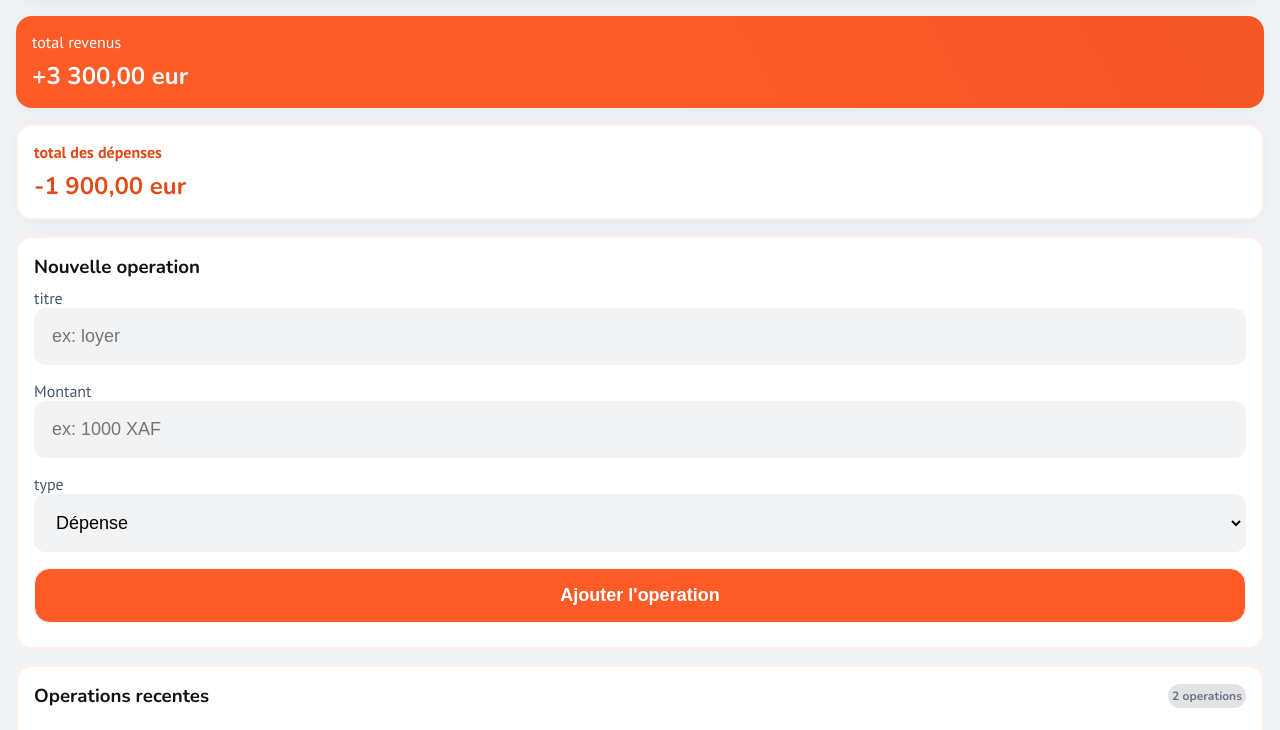
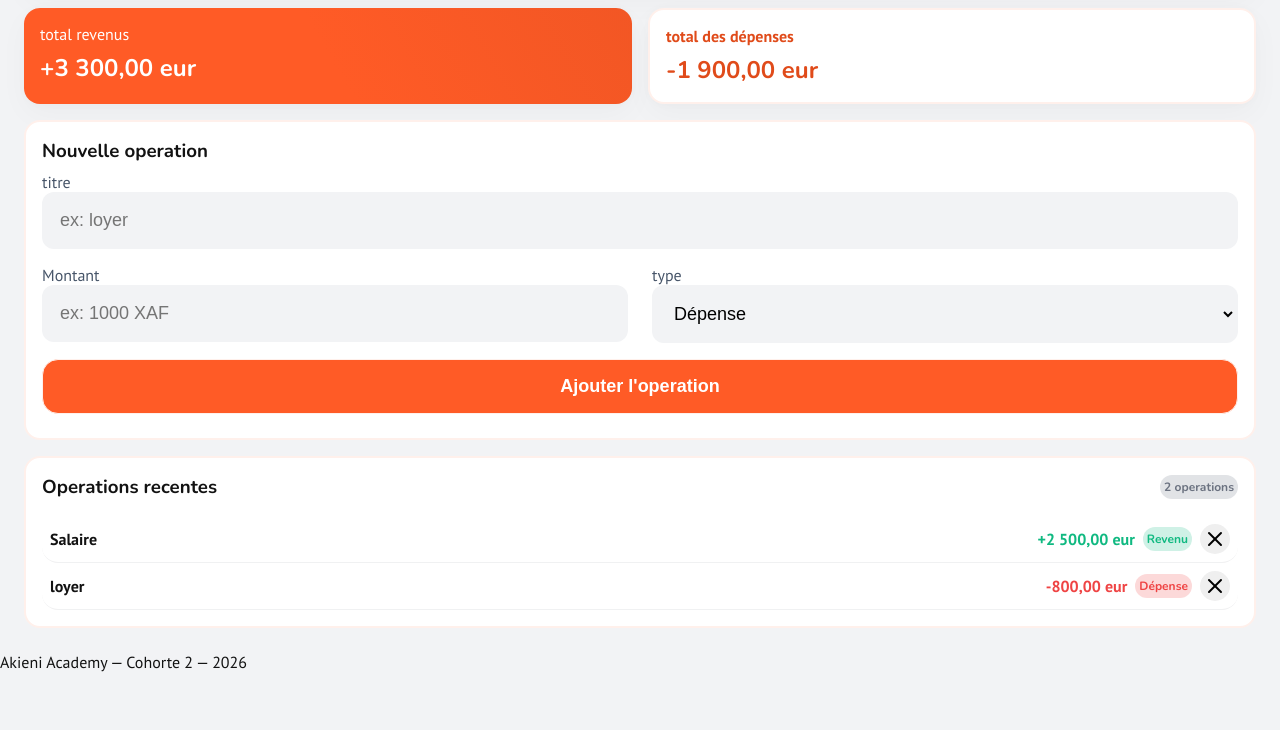
Before and after one commit to Yggdrasil2024/projet10.3-alculateur-de-budget, a plain HTML site: page index.html in a window 1280 px wide. Shown: the part 246-976 px from the top of the page. After the commit the page ends 918 px from the top, so only its background shows below. Drawn offline with nearby package versions, Linux system fonts and the light colour scheme.

Commit message:
feat: version tablette termineé

```diff
--- a/style.css
+++ b/style.css
@@ -140,6 +140,21 @@ main .container {
   margin: 0 var(--space-2);
 }
 
+@media screen and (min-width: 768px) {
+  main,
+  .header {
+    padding-left: var(--space-12);
+    padding-right: var(--space-12);
+  }
+}
+
+@media screen and (min-width: 1024px) {
+  main,
+  .header {
+    padding: var(--space-1);
+  }
+}
+
 /* =================================
 *  main - dashboard area
 * =================================*/
@@ -215,6 +230,27 @@ main .dashboard .cards {
   border: 2px solid var(--soft-orange);
 }
 
+/* ----- version tablette ----- */
+@media screen and (min-width: 768px) {
+  main .dashboard .cards {
+    display: grid;
+    grid-template-columns: repeat(2, 1fr);
+    gap: var(--space-2);
+    width: 100%;
+  }
+
+  .card:first-child {
+    grid-column: span 2;
+  }
+
+  .card:nth-child(2) {
+    grid-column: span 1;
+  }
+
+  .card:last-child {
+    grid-column: span 1;
+  }
+}
 /* =================================
 *  main - formulaire
 * =================================*/
@@ -274,6 +310,30 @@ main .dashboard .cards {
 
 .form-field-container button:focus {
   transform: translateY(-4px);
+}
+
+/* ----- version tablette ----- */
+@media screen and (min-width: 768px) {
+  .dashboard form {
+    display: grid;
+    grid-template-columns: repeat(2, 1fr);
+    row-gap: var(--space-1);
+    column-gap: var(--space-3);
+  }
+
+  .dashboard form h3 {
+    grid-column: span 2;
+  }
+
+  .dashboard form :nth-child(2) {
+    grid-column: span 2;
+  }
+  .form-field-container:nth-child(2) {
+    grid-column: span 1;
+  }
+  .form-field-container:last-child {
+    grid-column: span 2;
+  }
 }
 
 /* =================================
@@ -378,3 +438,12 @@ main .dashboard .cards {
   border: 1px solid transparent;
   padding: calc(var(--space-1) / 4);
 }
+
+main .dashboard {
+  display: flex;
+  flex-direction: column;
+  justify-content: flex-start;
+  align-items: flex-start;
+  gap: var(--space-2);
+  width: 100%;
+}
```
